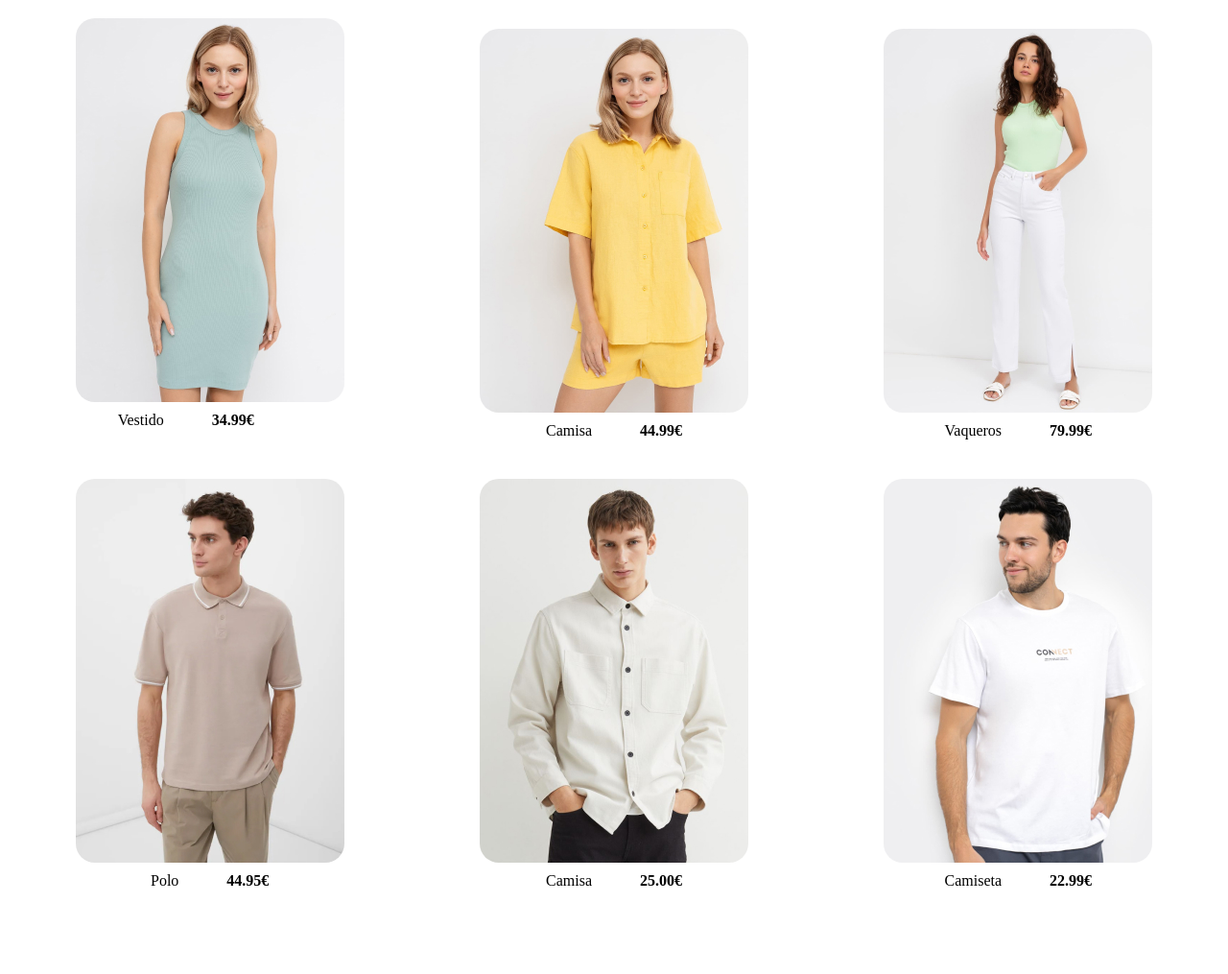
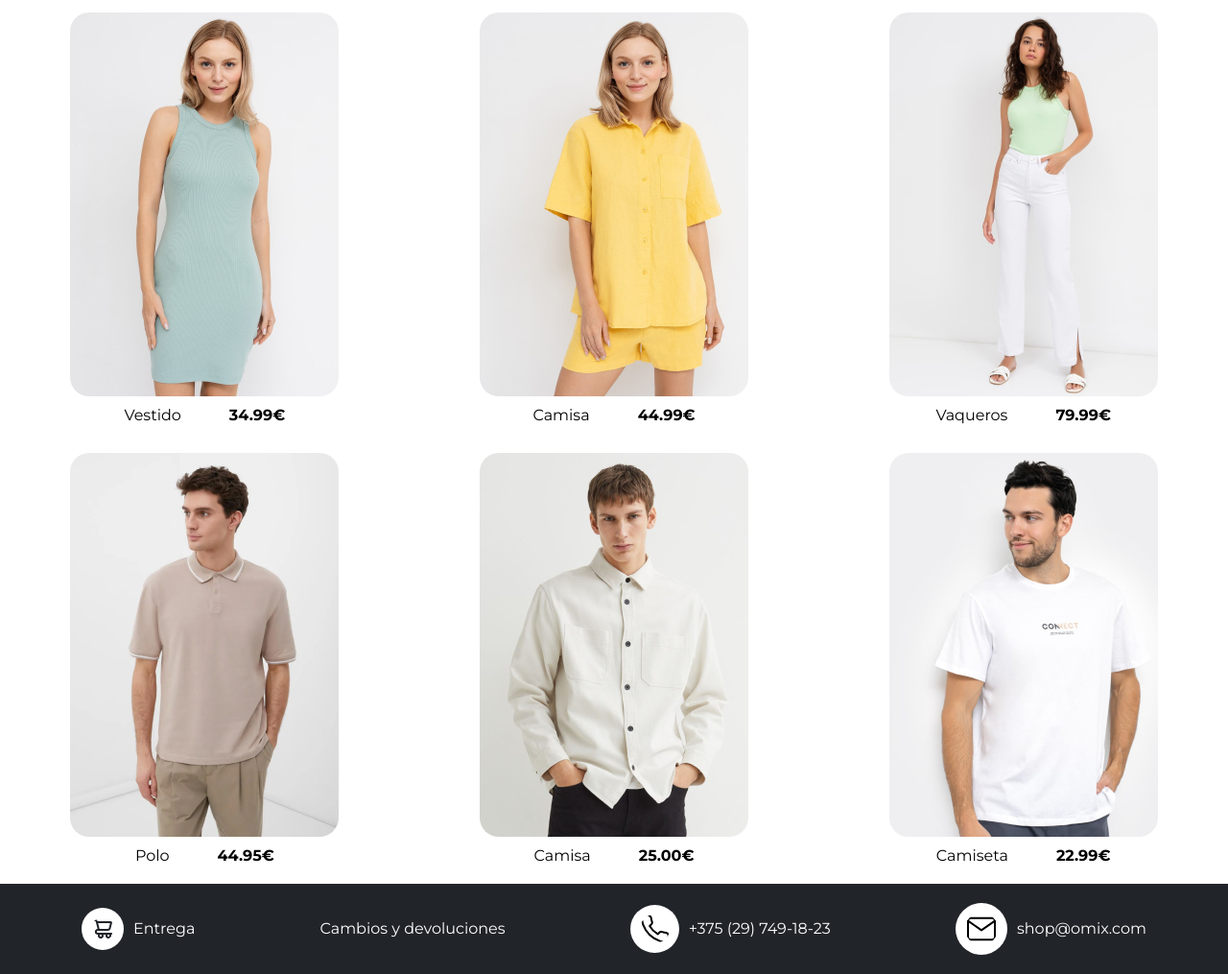
Before and after one commit to CristinaRodMar/laboratorio-html, a plain HTML site: page index.html in a window 1280 px wide. Shown: the part 145-1160 px from the top of the page at 96% size. Before the commit the page ends 1100 px from the top, so only its background shows below. Drawn offline with Linux system fonts and the light colour scheme.

Commit message:
Final html

```diff
--- a/index.css
+++ b/index.css
@@ -1,11 +1,15 @@
 @import url('https://fonts.googleapis.com/css2?family=Montserrat:ital,wght@0,100..900;1,100..900&display=swap');
 
-.body{
-        font-family: 'Montserrat', sans-serif;
-        margin: 0;
-        padding: 0;
-        background-color: #ffffff;
+body {
+    font-family: 'Montserrat', sans-serif;
+    margin: 0;
+    padding: 0;
+    background-color: #ffffff;
+    width: 100%;
+    flex-direction: column;
+    min-height: 100vh;
 }
+
 .navbar {
     display: flex;
     justify-content: space-between;
@@ -30,25 +34,26 @@
     font-size: 16px;
 }
 
-.icons{
+.icons {
     display: flex;
     gap: 16px;
 }
 
-.icons img{
+.icons img {
     margin-left: 16px;
 }
 
-.h1{
+.h1 {
     font-size: 16px;
 }
+
 .card-container {
     display: grid;
     grid-template-columns: repeat(3, 1fr);
     align-items: center;
 }
 
-.card{
+.card {
     display: flex;
     flex-direction: column;
     justify-content: center;
@@ -57,9 +62,10 @@
     padding: 10px;
 }
 
-.card img{
+.card img {
     border-radius: 20px;
 }
+
 .card-content {
     display: flex;
     justify-content: space-between;
@@ -75,3 +81,68 @@
 .card-content h3 {
     font-weight: bold;
 }
+
+.main-content {
+    flex: 1;
+}
+
+.footer {
+    background-color: #212429;
+    color: #ffffff;
+    display: flex;
+    justify-content: space-around;
+    align-items: center;
+    padding: 20px;
+    box-sizing: border-box;
+    margin: 0;
+    width: 100%;
+}
+
+.footer div {
+    display: flex;
+    align-items: center;
+    gap: 10px;
+}
+
+.footer img{
+background-color: #ffffff;
+border-radius: 50%;
+padding: 10px;
+}
+
+@media (max-width: 920px) {
+    .navbar {
+        flex-direction: column;
+        align-items: flex-start;
+    }
+
+    .navbar ul {
+        width: 100%;
+        justify-content: space-around;
+    }
+
+    .icons {
+        width: 100%;
+        justify-content: space-around;
+    }
+
+    .card-container {
+        grid-template-columns: repeat(2, 1fr);
+    }
+
+    .footer {
+        flex-direction: column;
+        gap: 20px;
+    }
+}
+
+@media (max-width: 768px) {
+    .card-container {
+        grid-template-columns: 1fr;
+    }
+
+    .card-content {
+        flex-direction: column;
+        gap: 20px;
+    }
+}
--- a/index.html
+++ b/index.html
@@ -1,15 +1,17 @@
 <!DOCTYPE html>
 <html lang="en">
+
 <head>
     <meta charset="UTF-8">
     <meta name="viewport" content="width=device-width, initial-scale=1.0">
     <title>Laboratorio HTML</title>
     <link rel="stylesheet" href="index.css">
 </head>
+
 <body>
 
     <nav class="navbar">
-        <img src="./Iconos/icon-menu-burguer.svg" alt="Menu hamburguesa" class="menu-burger">
+        <img src="./Iconos/icon-menu-burguer.svg" alt="Menu hamburguesa">
         <ul>
             <li><a href="#">MODA MUJER</a></li>
             <li><a href="#">MODA HOMBRE</a></li>
@@ -26,12 +28,13 @@
     <hr>
     <h1>NUEVAS COLECCIONES</h1>
 
+    <div class="main-content">
         <div class="card-container">
             <div class="card">
                 <img src="./Imagenes/image-3.jpg" alt="Vestido azul">
                 <div class="card-content">
                     <p>Vestido</p>
-            <h3>34.99€<h2>
+                    <h3>34.99€</h3>
                 </div>
             </div>
 
@@ -55,7 +58,7 @@
                 <img src="./Imagenes/image-5.jpg" alt="Polo marron">
                 <div class="card-content">
                     <p>Polo</p>
-            <h3>44.95€</p>
+                    <h3>44.95€</h3>
                 </div>
             </div>
 
@@ -63,7 +66,7 @@
                 <img src="./Imagenes/image-1.jpg" alt="Camisa beige">
                 <div class="card-content">
                     <p>Camisa</p>
-            <h3>25.00€</p>
+                    <h3>25.00€</h3>
                 </div>
             </div>
 
@@ -71,14 +74,30 @@
                 <img src="./Imagenes/image-2.jpg" alt="Camiseta blanca">
                 <div class="card-content">
                     <p>Camiseta</p>
-            <h3>22.99€</p>
+                    <h3>22.99€</h3>
+                </div>
+            </div>
         </div>
     </div>
 
+    <footer class="footer">
+        <div>
+            <img src="./Iconos/icon-shopping-cart.svg" alt="Coche transporte">
+            <p>Entrega</p>
         </div>
-
-
-
+        <div>
+            <p>Cambios y devoluciones</p>
+        </div>
+        <div>
+            <img src="./Iconos/icon-phone.svg" alt="Telefono">
+            <p>+375 (29) 749-18-23</p>
+        </div>
+        <div>
+            <img src="./Iconos/icon-mail.svg" alt="Mail">
+            <p>shop@omix.com</p>
+        </div>
+    </footer>
 
 </body>
+
 </html>
```
Lines whose indentation alone changed are shown as unchanged.
